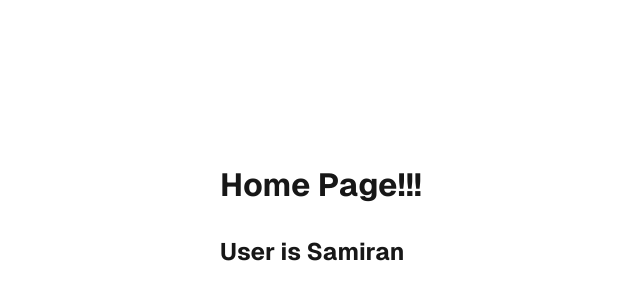
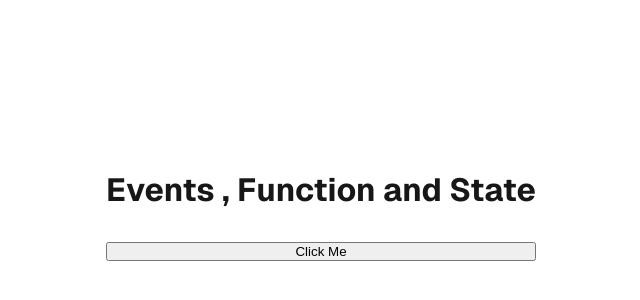
Before and after one commit to Samiransetua1234/next, a Next.js app: page / in a window 1280 px wide. Shown: the part 184-484 px from the top of the page, without its empty margins (319-959 px from the left). Built offline with nearby package versions, Linux system fonts and the light colour scheme.

Commit message:
function event

```diff
--- a/src/app/page.js
+++ b/src/app/page.js
@@ -1,21 +1,17 @@
+'use client'
 import styles from "./page.module.css";
 
 export default function Home() {
+  const fruit = (item) =>{
+    alert(item)
+  }
   return (
     <div className={styles.page}>
       <main className={styles.main}>
-        <h1>Home Page!!!</h1>
-        <User name='Samiran'/>
+        <h1>Events , Function and State</h1>
+        <button onClick={()=> fruit('apple')}>Click Me</button>
       </main>
 
     </div>
   );
 }
-
-const User = ({name}) =>{
-  return (
-    <div>
-      <h2>User is {name}</h2>
-    </div>
-  )
-}
```
